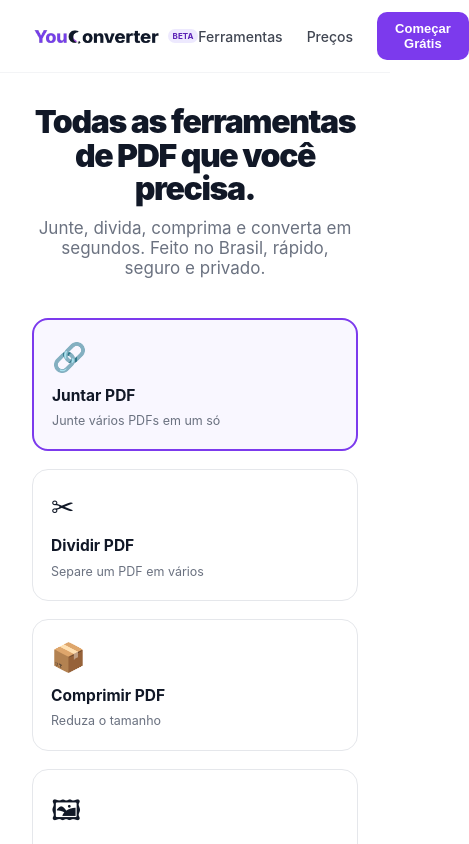
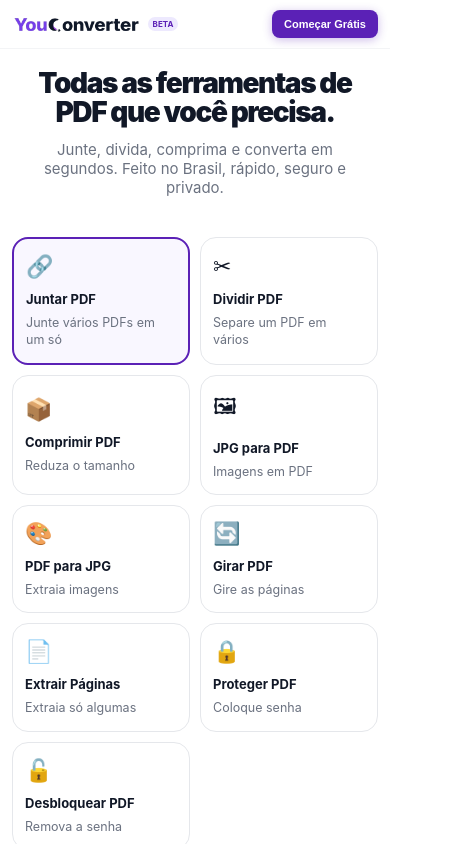
Before and after one commit to leofonsecadasilveira-boop/youconverter, a React (Vite) app in the folder frontend/: page / in a window 390 px wide. Shown: the top 844 px of the page, 469 px wide, since content can reach past the window. Built offline with nearby package versions, Linux system fonts and the light colour scheme.

Commit message:
fix: logo 24px mobile/34px desktop + caixinhas discretas + overflow botao Comecar Gratis

```diff
--- a/frontend/src/App.jsx
+++ b/frontend/src/App.jsx
@@ -1,4 +1,3 @@
-
 import { useState, useEffect } from 'react'
 import MergeTool from './components/MergeTool'
 import SplitTool from './components/SplitTool'
@@ -25,6 +24,7 @@ const TOOLS = [
 
 export default function App() {
   const [activeTool, setActiveTool] = useState('merge')
+  const [isMobile, setIsMobile] = useState(false)
   const [isDark, setIsDark] = useState(() => {
     const saved = localStorage.getItem('youconverter_theme')
     if (saved) return saved === 'dark'
@@ -34,6 +34,13 @@ export default function App() {
   useEffect(() => {
     localStorage.setItem('youconverter_theme', isDark? 'dark' : 'light')
   }, [isDark])
+
+  useEffect(() => {
+    const check = () => setIsMobile(window.innerWidth < 768)
+    check()
+    window.addEventListener('resize', check)
+    return () => window.removeEventListener('resize', check)
+  }, [])
 
   const renderTool = () => {
     switch(activeTool) {
@@ -50,59 +57,64 @@ export default function App() {
     }
   }
 
+  const PURPLE = '#5B21B6'
+
   return (
-    <div style={{minHeight:'100vh', background: isDark? '#0f0f0f' : '#ffffff', fontFamily:'Inter, system-ui, sans-serif', color: isDark? '#f3f4f6' : '#111827', display:'flex', flexDirection:'column', transition:'background .2s, color .2s'}}>
-      <header style={{borderBottom: isDark? '1px solid #27272a' : '1px solid #f3f4f6', background: isDark? 'rgba(26,26,26,0.9)' : 'rgba(255,255,255,0.9)', backdropFilter:'blur(12px)', position:'sticky', top:0, zIndex:20}}>
-        <div style={{maxWidth:'1400px', margin:'0 auto', padding:'12px 32px', display:'flex', justifyContent:'space-between', alignItems:'center'}}>
-          <Logo isDark={isDark} onToggle={() => setIsDark(!isDark)} />
-          <nav style={{display:'flex', alignItems:'center', gap:'24px', fontSize:'14px', fontWeight:'500'}}>
-            <span style={{cursor:'pointer', opacity:0.8}}>Ferramentas</span>
-            <span style={{cursor:'pointer', opacity:0.8}}>Preços</span>
+    <div style={{minHeight:'100vh', background: isDark? '#0f0f0f' : '#ffffff', fontFamily:'Inter, system-ui, sans-serif', color: isDark? '#f3f4f6' : '#111827', display:'flex', flexDirection:'column', transition:'background .2s, color .2s', overflowX:'hidden', maxWidth:'100vw'}}>
+      <header style={{borderBottom: isDark? '1px solid #27272a' : '1px solid #f3f4f6', background: isDark? 'rgba(26,26,26,0.9)' : 'rgba(255,255,255,0.9)', backdropFilter:'blur(12px)', position:'sticky', top:0, zIndex:20, width:'100%', maxWidth:'100vw', boxSizing:'border-box', overflow:'hidden'}}>
+        <div style={{maxWidth:'1400px', margin:'0 auto', padding: isMobile ? '10px 12px' : '12px 32px', display:'flex', justifyContent:'space-between', alignItems:'center', width:'100%', boxSizing:'border-box', gap: isMobile ? '8px' : '16px'}}>
+          <div style={{flexShrink:1, minWidth:0, overflow:'hidden'}}>
+            <Logo isDark={isDark} onToggle={() => setIsDark(!isDark)} />
+          </div>
+          <nav style={{display:'flex', alignItems:'center', gap: isMobile ? '10px' : '24px', fontSize: isMobile ? '12px' : '14px', fontWeight:'500', flexShrink:0, whiteSpace:'nowrap'}}>
+            <span style={{cursor:'pointer', opacity:0.8}} className={isMobile ? 'hide-mobile' : ''}>Ferramentas</span>
+            <span style={{cursor:'pointer', opacity:0.8}} className={isMobile ? 'hide-mobile' : ''}>Preços</span>
             <span style={{cursor:'pointer', color: isDark? '#a1a1aa' : '#6b7280'}} className="hide-mobile">Entrar</span>
-            <button style={{background:'#7c3aed', color:'white', padding:'9px 18px', borderRadius:'10px', border:'none', fontWeight:'700', cursor:'pointer', fontSize:'13px'}}>Começar Grátis</button>
+            <button style={{background:PURPLE, color:'white', padding: isMobile ? '8px 12px' : '9px 18px', borderRadius: isMobile ? '8px' : '10px', border:'none', fontWeight:'800', cursor:'pointer', fontSize: isMobile ? '11px' : '13px', flexShrink:0, whiteSpace:'nowrap', maxWidth: isMobile ? '38vw' : 'auto', overflow:'hidden', textOverflow:'ellipsis', boxShadow:'0 2px 10px rgba(91,33,182,0.3)'}}>Começar Grátis</button>
           </nav>
         </div>
       </header>
 
-      <div style={{flex:1, display:'flex', flexDirection:'column', maxWidth:'1400px', margin:'0 auto', width:'100%', padding:'0 32px'}}>
-        <div style={{textAlign:'center', paddingTop:'32px', paddingBottom:'16px'}}>
-          <h1 style={{fontSize:'clamp(32px, 4vw, 46px)', fontWeight:'900', letterSpacing:'-1.4px', lineHeight:'1.05', maxWidth:'680px', margin:'0 auto'}}>
+      <div style={{flex:1, display:'flex', flexDirection:'column', maxWidth:'1400px', margin:'0 auto', width:'100%', padding: isMobile ? '0 12px' : '0 32px', boxSizing:'border-box', overflowX:'hidden'}}>
+        <div style={{textAlign:'center', paddingTop: isMobile ? '20px' : '32px', paddingBottom:'16px'}}>
+          <h1 style={{fontSize:'clamp(28px, 4vw, 46px)', fontWeight:'900', letterSpacing:'-1.4px', lineHeight:'1.05', maxWidth:'680px', margin:'0 auto'}}>
             Todas as ferramentas de PDF que você precisa.
           </h1>
-          <p style={{color: isDark? '#a1a1aa' : '#6b7280', fontSize:'17px', marginTop:'12px', maxWidth:'650px', margin:'12px auto 0'}}>
+          <p style={{color: isDark? '#a1a1aa' : '#6b7280', fontSize: isMobile ? '15px' : '17px', marginTop:'12px', maxWidth:'650px', margin:'12px auto 0', padding: isMobile ? '0 8px' : '0'}}>
             Junte, divida, comprima e converta em segundos. Feito no Brasil, rápido, seguro e privado.
           </p>
         </div>
 
-        <div style={{display:'grid', gridTemplateColumns:'repeat(auto-fit, minmax(210px, 1fr))', gap:'18px', marginTop:'24px'}}>
+        <div style={{display:'grid', gridTemplateColumns: isMobile ? 'repeat(2, 1fr)' : 'repeat(auto-fit, minmax(210px, 1fr))', gap: isMobile ? '10px' : '18px', marginTop:'24px'}}>
           {TOOLS.map(t => (
             <div
               key={t.id}
               onClick={() => setActiveTool(t.id)}
               className="tool-card"
               style={{
-                border: activeTool===t.id? '2px solid #7c3aed' : (isDark? '1px solid #27272a' : '1px solid #e5e7eb'),
+                border: activeTool===t.id? `2px solid ${PURPLE}` : (isDark? '1px solid #27272a' : '1px solid #e5e7eb'),
                 background: activeTool===t.id? (isDark? '#2a1f3d' : '#f9f7ff') : (isDark? '#1f1f1f' : 'white'),
                 borderRadius:'16px',
-                padding:'20px 18px',
+                padding: isMobile ? '14px 12px' : '20px 18px',
                 cursor: 'pointer',
                 transition:'all .18s ease',
                 textAlign:'left',
                 color: isDark? 'white' : '#111827',
-                minHeight:'108px',
+                minHeight: isMobile ? '90px' : '108px',
                 display:'flex',
                 flexDirection:'column',
-                justifyContent:'center'
+                justifyContent:'center',
+                boxSizing:'border-box'
               }}
             >
-              <div style={{fontSize:'28px'}}>{t.icon}</div>
-              <div style={{fontWeight:'700', marginTop:'12px', fontSize:'15.5px', lineHeight:'1.3'}}>{t.name}</div>
+              <div style={{fontSize: isMobile ? '22px' : '28px'}}>{t.icon}</div>
+              <div style={{fontWeight:'700', marginTop:'12px', fontSize: isMobile ? '13px' : '15.5px', lineHeight:'1.3'}}>{t.name}</div>
               <div style={{fontSize:'12.5px', color: isDark? '#a1a1aa' : '#6b7280', marginTop:'6px', lineHeight:'1.4'}}>{t.desc}</div>
             </div>
           ))}
         </div>
 
-        <div className="action-area-wrapper" style={{display:'flex', gap:'28px', marginTop:'32px', alignItems:'flex-start'}}>
+        <div className="action-area-wrapper" style={{display:'flex', gap:'28px', marginTop:'32px', alignItems:'flex-start', width:'100%', maxWidth:'100%', boxSizing:'border-box'}}>
           <div style={{width:'300px', minWidth:'300px', height:'380px', flexShrink:0, position:'sticky', top:'90px'}}>
             <div style={{
               background: isDark? 'linear-gradient(135deg, #1e1e1e 0%, #162030 100%)' : 'linear-gradient(135deg, #eff6ff 0%, #dbeafe 100%)',
@@ -126,9 +138,9 @@ export default function App() {
             </div>
           </div>
 
-          <div style={{flex:1, minWidth:'400px'}}>
-            <div style={{background: isDark? '#1f1f1f' : 'white', border: isDark? '1px solid #27272a' : '1px solid #e5e7eb', borderRadius:'16px', padding:'22px', boxShadow: isDark? '0 8px 24px rgba(0,0,0,0.3)' : '0 8px 24px rgba(0,0,0,0.06)', minHeight:'380px', display:'flex', flexDirection:'column'}}>
-              <div style={{flex:1}}>
+          <div style={{flex:1, minWidth:'0', width:'100%'}}>
+            <div style={{background: isDark? '#1f1f1f' : 'white', border: isDark? '1px solid #27272a' : '1px solid #e5e7eb', borderRadius:'16px', padding: isMobile ? '16px' : '22px', boxShadow: isDark? '0 8px 24px rgba(0,0,0,0.3)' : '0 8px 24px rgba(0,0,0,0.06)', minHeight:'380px', display:'flex', flexDirection:'column', boxSizing:'border-box', maxWidth:'100%', overflow:'hidden'}}>
+              <div style={{flex:1, minWidth:0}}>
                 {renderTool()}
               </div>
             </div>
@@ -158,11 +170,11 @@ export default function App() {
               </div>
               <div style={{display:'flex', flexDirection:'column', gap:'16px'}}>
                 <div style={{display:'flex', gap:'12px'}}>
-                  <div style={{minWidth:'32px', height:'32px', borderRadius:'10px', background:'#7c3aed', color:'white', display:'flex', alignItems:'center', justifyContent:'center', fontWeight:'900', fontSize:'13px'}}>1</div>
+                  <div style={{minWidth:'32px', height:'32px', borderRadius:'10px', background:PURPLE, color:'white', display:'flex', alignItems:'center', justifyContent:'center', fontWeight:'900', fontSize:'13px'}}>1</div>
                   <div style={{fontSize:'13.5px', lineHeight:'1.4', color: isDark? '#d4d4d8' : '#374151'}}><b style={{color: isDark? 'white' : '#111827'}}>Escolha</b> o que quer fazer ali em cima</div>
                 </div>
                 <div style={{display:'flex', gap:'12px'}}>
-                  <div style={{minWidth:'32px', height:'32px', borderRadius:'10px', background:'#7c3aed', color:'white', display:'flex', alignItems:'center', justifyContent:'center', fontWeight:'900', fontSize:'13px'}}>2</div>
+                  <div style={{minWidth:'32px', height:'32px', borderRadius:'10px', background:PURPLE, color:'white', display:'flex', alignItems:'center', justifyContent:'center', fontWeight:'900', fontSize:'13px'}}>2</div>
                   <div style={{fontSize:'13.5px', lineHeight:'1.4', color: isDark? '#d4d4d8' : '#374151'}}><b style={{color: isDark? 'white' : '#111827'}}>Arraste</b> seu PDF pra cá ou clique em <b>Escolher Arquivo</b></div>
                 </div>
                 <div style={{display:'flex', gap:'12px'}}>
@@ -180,7 +192,9 @@ export default function App() {
       </footer>
 
       <style>{`
-        .tool-card:hover { transform: translateY(-2px); box-shadow: 0 6px 18px rgba(124,58,237,0.12); }
+        html, body { overflow-x: hidden !important; max-width: 100vw !important; }
+        * { box-sizing: border-box; }
+        .tool-card:hover { transform: translateY(-2px); box-shadow: 0 6px 18px rgba(91,33,182,0.12); }
         @media (max-width: 1200px) {
           .action-area-wrapper { flex-direction: column !important; }
           .action-area-wrapper > div { width: 100% !important; min-width: 100% !important; height: auto !important; position: static !important; }
```
